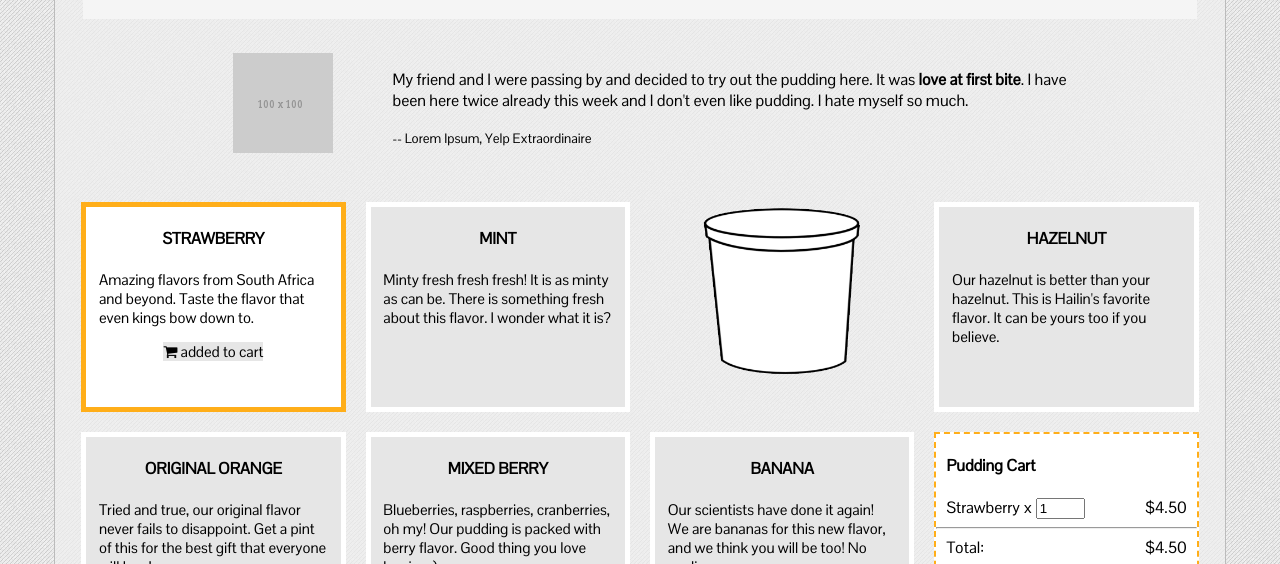
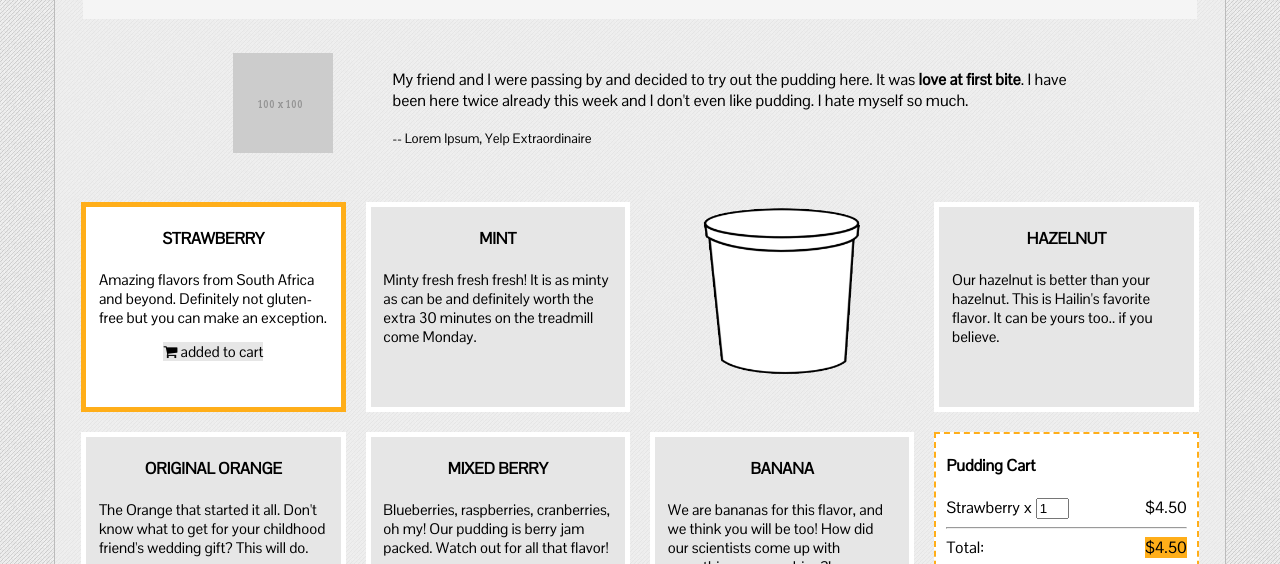
Before and after one commit to apricots/pudding-ave, a plain HTML site: page index.html in a window 1280 px wide. Both pictures are taken after a click on the element 213 px from the left and 542 px from the top of the page. Shown: the part 236-800 px from the top of the page. Drawn offline with Linux system fonts and the light colour scheme.

Commit message:
small changes

```diff
--- a/index.html
+++ b/index.html
@@ -47,7 +47,7 @@
 	<div class="header welcome">
 		<img src="images/logo3.png" class="logo">
 		<p>
-			<a class="button" role="button" href="#theOrder">Place an Order</a>
+			<a class="button" role="button" href="#pudding-order">Place an Order</a>
 		</p>
 	</div>
 
@@ -71,19 +71,19 @@
 
 <!-- Different types of pudding-->
 
-<div ng-controller="FlavorCtrl as flavors">
+<div ng-controller="FlavorCtrl as flavors" id="pudding-order">
 	<div class="row">
 		<div class="flavor strawberry">
 			<div ng-click="cart.addRemove('Strawberry');" class="flavor-click">
 				<h4>Strawberry</h4>
-				<p>Amazing flavors from South Africa and beyond. Taste the flavor that even kings bow down to. </p>
+				<p>Amazing flavors from South Africa and beyond. Definitely not gluten-free but you can make an exception.</p>
 				<p class="gimme"><span class="gimme-highlight"><i class="fa fa-shopping-cart"></i> added to cart</span></p>
 			</div>
 		</div>
 		<div class="flavor mint">
 			<div ng-click="cart.addRemove('Mint');" class="flavor-click">
 				<h4>Mint</h4>
-				<p>Minty fresh fresh fresh! It is as minty as can be. There is something fresh about this flavor. I wonder what it is?</p>
+				<p>Minty fresh fresh fresh! It is as minty as can be and definitely worth the extra 30 minutes on the treadmill come Monday.</p>
 				<p class="gimme"><span class="gimme-highlight"><i class="fa fa-shopping-cart"></i> added to cart</span></p>
 			</div>
 		</div>
@@ -95,7 +95,7 @@
 		<div class="flavor hazelnut">
 			<div ng-click="cart.addRemove('Hazelnut');" class="flavor-click">
 				<h4>Hazelnut</h4>
-				<p>Our hazelnut is better than your hazelnut. This is Hailin's favorite flavor. It can be yours too if you believe.</p>
+				<p>Our hazelnut is better than your hazelnut. This is Hailin's favorite flavor. It can be yours too.. if you believe.</p>
 				<p class="gimme"><span class="gimme-highlight"><i class="fa fa-shopping-cart"></i> added to cart</span></p>
 			</div>
 		</div>
@@ -105,22 +105,22 @@
 		<div class="flavor orange">
 			<div ng-click="cart.addRemove('Orange');" class="flavor-click">
 				<h4>Original Orange</h4>
-				<p>Tried and true, our original flavor never fails to disappoint. Get a pint of this for the best gift that everyone will love!</p>
+				<p>The Orange that started it all. Don't know what to get for your childhood friend's wedding gift? This will do.</p>
 				<p class="gimme"><span class="gimme-highlight"><i class="fa fa-shopping-cart"></i> added to cart</span></p>
 				</div>
 		</div>
 		<div class="flavor berry">
 			<div ng-click="cart.addRemove('Berry');" class="flavor-click">
 				<h4>Mixed Berry</h4>
-				<p>Blueberries, raspberries, cranberries, oh my! Our pudding is packed with berry flavor. Good thing you love berries ;)</p>
+				<p>Blueberries, raspberries, cranberries, oh my! Our pudding is berry jam packed. Watch out for all that flavor!</p>
 				<p class="gimme"><span class="gimme-highlight"><i class="fa fa-shopping-cart"></i> added to cart</span></p>
 			</div>
 		</div>
 		<div class="flavor banana">
 			<div ng-click="cart.addRemove('Banana');" class="flavor-click">
 				<h4>Banana</h4>
-				<p>Our scientists have done it again! We are bananas for this new flavor, and we think you will be too! No peeling necessary.</p>
-				<p class="gimme"><span class="gimme-highlight"><i class="fa fa-shopping-cart"></i> added to cart</span><br><span class="removal" ng-click="cart.remove('Banana');">REMOVE</span></p>
+				<p>We are bananas for this flavor, and we think you will be too! How did our scientists come up with something so a-peel-ing?!</p>
+				<p class="gimme"><span class="gimme-highlight"><i class="fa fa-shopping-cart"></i> added to cart</span><br></p>
 			</div>
 		</div>
 		<div class="cart">
@@ -129,7 +129,7 @@
 <!-- 				<p>{{cart}}</p> -->
 				<div ng-repeat="flavor in cart track by $index">
 					<div>
-						<span class="flavor-name no-margin">{{flavor.name}} x <input type="text" name="{{flavor.name}}" size="3" ng-model="flavor.quantity"></span>
+						<span class="flavor-name no-margin">{{flavor.name}} x <input type="text" name="{{flavor.name}}" size="1" ng-model="flavor.quantity"></span>
 						<span class="flavor-price no-margin">{{flavor.price * flavor.quantity | currency }}</span>
 						<div class="clearfix"></div>
 					</div>
@@ -138,6 +138,7 @@
 					<hr class="divider">
 					<span class="cart-total-text no-margin">Total:</span>
 					<span class="cart-total no-margin">{{ total | currency}}</span>
+					<div class='clearfix'></div>
 				</div>
 
 			</div>
@@ -241,7 +242,7 @@
 	<!-- My Jumbotron -->
 	<div class="footer" id="about">
 	<h2 class="puddinghi">About Us</h2>
-	<p>Nisha had always dreamed about opening a pudding shop in New York City. Finally, her dream came true. {{hi}}<span class="glyphicon glyphicon-heart-empty"></span></p>
+	<p>Nisha had always dreamed about opening a pudding shop in New York City, the concrete jungle where dreams are made of. </p><p>Finally, her dream came true. Thanks to you and your pudding funds.<span class="glyphicon glyphicon-heart-empty"></span></p>
 	</div>
 
 <div id="aboutUs">
--- a/sass/app.scss
+++ b/sass/app.scss
@@ -195,6 +195,11 @@ img.hide1{
       text-align: right;
       float: right;
       margin-right: 10px;
+      background-color: $orange;
+    }
+    hr {
+      margin-left: 10px;
+      margin-right: 10px;
     }
   }
 }
```
Also changed, not shown: css/app.css.
